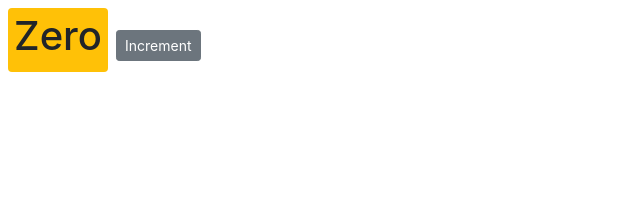
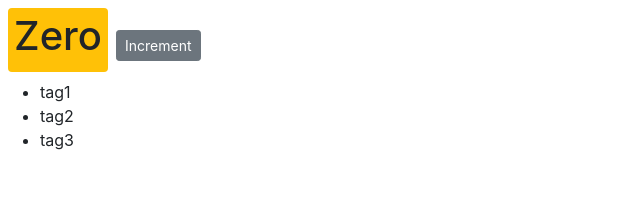
Before and after one commit to prashanshatomar/reactapp_ecom, a React (Create React App) app: page / in a window 1280 px wide. Shown: the top 202 px of the page, without its empty margins (0-640 px from the left). Built offline with nearby package versions, Linux system fonts and the light colour scheme.

Commit message:
rendering lists

```diff
--- a/src/components/counter.jsx
+++ b/src/components/counter.jsx
@@ -2,7 +2,8 @@
 class Counter extends Component {
   state = {
     count:0,
-    imageUrl: 'https://picsum.photos/200'
+    imageUrl: 'https://picsum.photos/200',
+    tags:['tag1','tag2','tag3']
   }
   styles = {
     fontSize:'15px',
@@ -26,6 +27,9 @@
         <span style={this.styles} className={this.getBadgeClasses()}>{this.formatCount()}</span>
 
         <button className="btn btn-secondary btn-sm">Increment</button>
+        <ul>
+          {this.state.tags.map(tag => <li key={tag}>{tag}</li>)}
+        </ul>
       </div>
     ); //== React.createElement('div)
     /**Sometimes we do not wnated to use extra div just to bind the html elements into single element,
```
Also changed, not shown: 1 other file (tests, documents, lock files or other folders).
